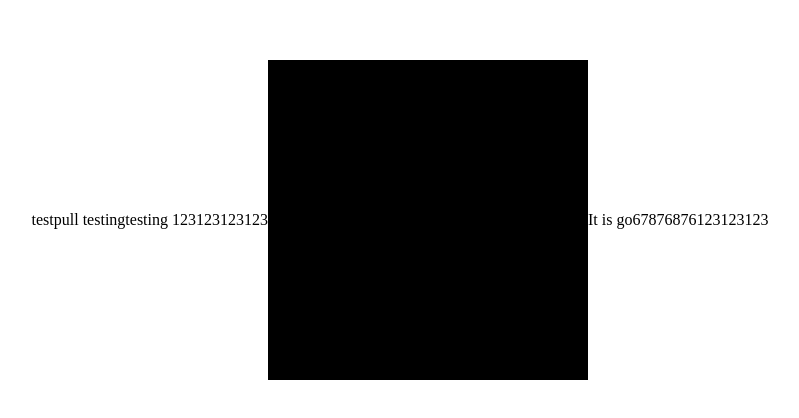
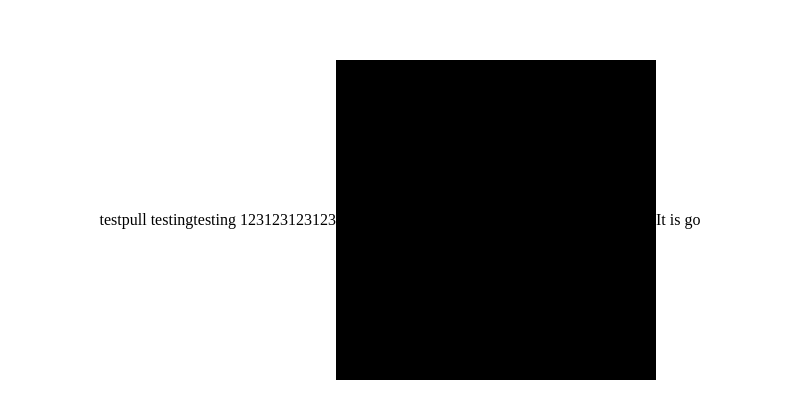
Before and after one commit to testapproveit1/chess, a plain HTML site: page index.html in a window 1280 px wide. Shown: the part 180-598 px from the top of the page, without its empty margins (240-1039 px from the left). Drawn offline with Linux system fonts and the light colour scheme.

Commit message:
conflict test _main

```diff
--- a/index.html
+++ b/index.html
@@ -22,7 +22,7 @@
         <p id="info-display"></p>
     </div>
         <script src="pieces.js"></script>
-        <script src="app.js"></script>67876876123123123
+        <script src="app.js"></script>
     </div>
 </body>
 
```
